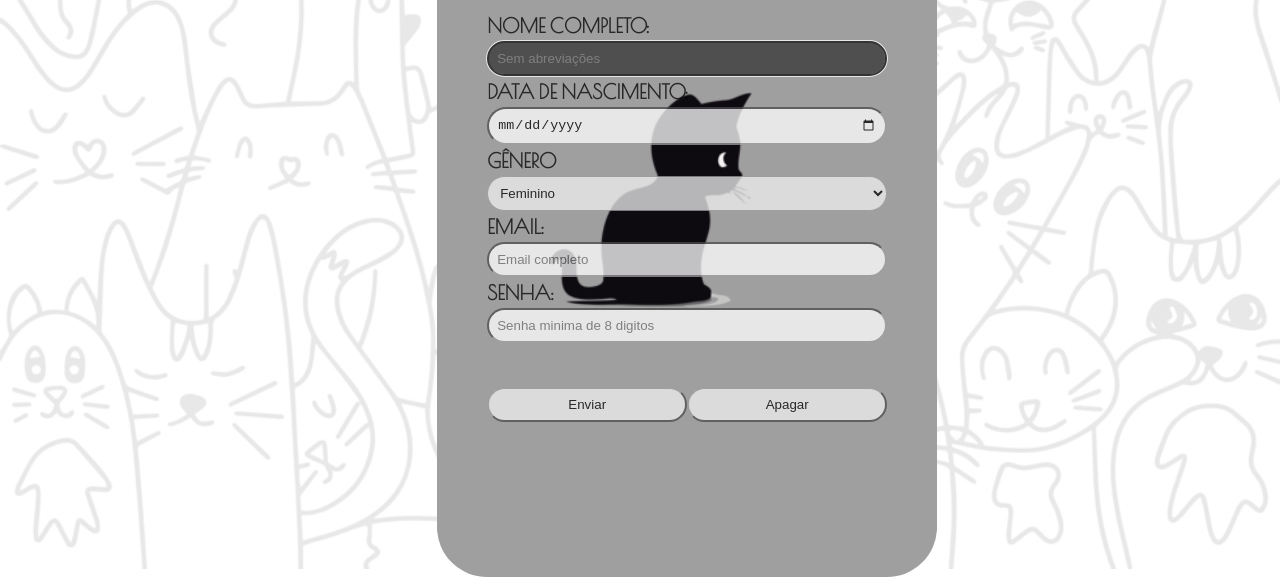
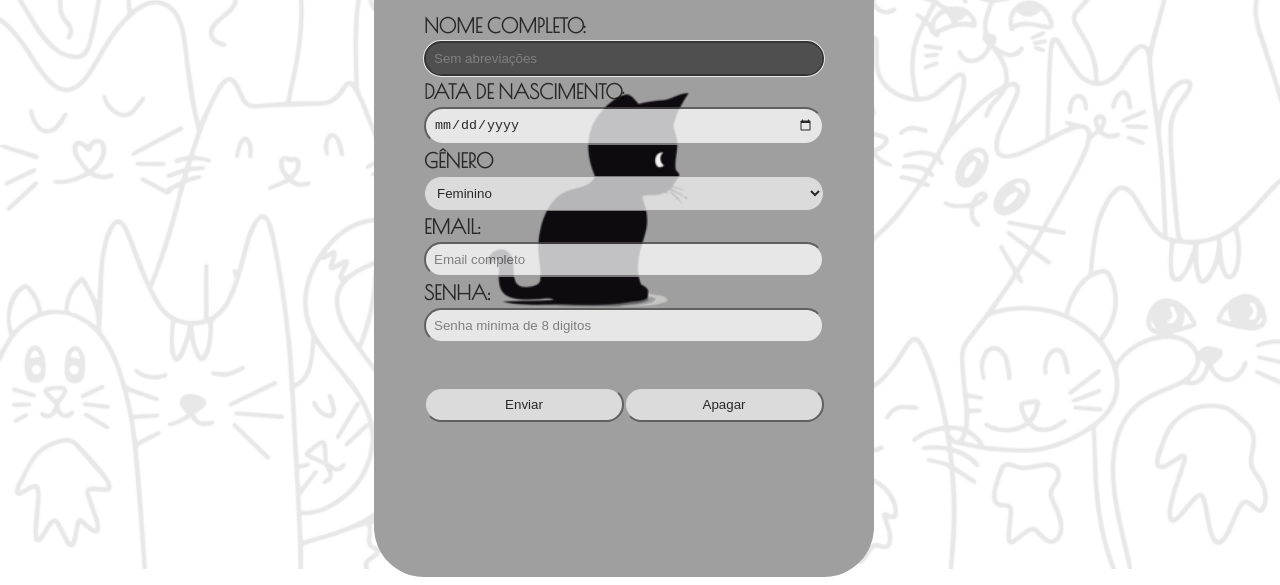
Before and after one commit to Metisza/Conecat, a plain HTML site: page register.html in a window 1280 px wide. Shown: the part 231-816 px from the top of the page. Drawn offline with nearby package versions, Linux system fonts and the light colour scheme.

Commit message:
Update register.css

```diff
--- a/register.css
+++ b/register.css
@@ -2,7 +2,9 @@ body {
     font-size: 62.5%;
     display: flex;
     flex-direction: row;
-    gap: 30%;
+    gap: 25%;
+    width: auto;
+    height: 100vh;
 }
 
 body::before {
```
